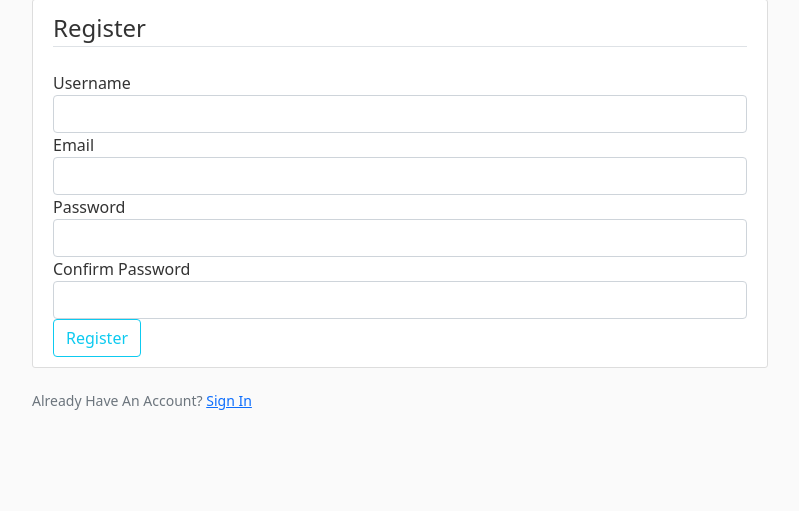
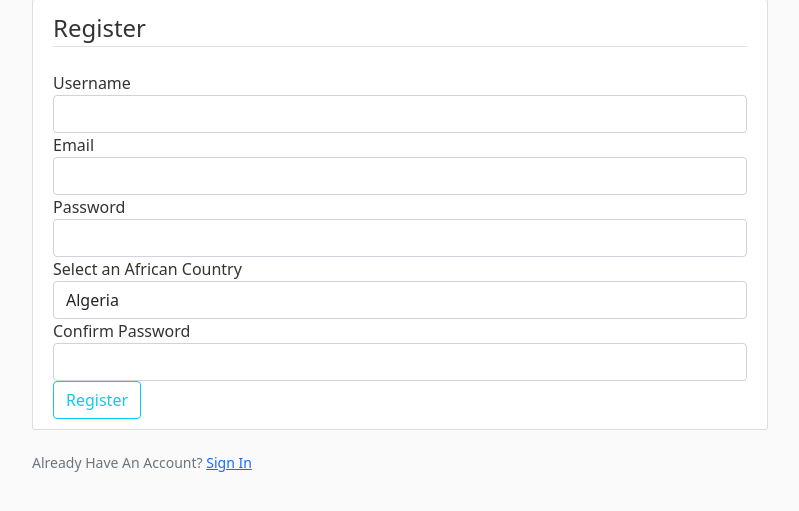
Before and after one commit to Pumelela-Banca/Alxpirience, a Flask app: page /register in a window 1280 px wide. Shown: the part 81-592 px from the top of the page, without its empty margins (50-849 px from the left). Run offline with Flask 3, Linux system fonts and the light colour scheme.

Commit message:
added country in registration and possible countries selection

```diff
--- a/expirience/home/log_in.py
+++ b/expirience/home/log_in.py
@@ -2,7 +2,7 @@
 log-in page details
 """
 from flask_wtf import FlaskForm
-from wtforms import StringField, PasswordField, SubmitField, BooleanField, TextAreaField
+from wtforms import StringField, PasswordField, SubmitField, BooleanField, TextAreaField, SelectField
 from wtforms.validators import DataRequired, Length, Email, EqualTo, ValidationError
 from expirience.data_base import User
 
@@ -11,10 +11,19 @@ class RegisterForm(FlaskForm):
     """
     controls log in form
     """
+    AFRICAN_COUNTRIES = ['Algeria','Angola', 'Benin', 'Botswana', 'Burkina Faso', 'Burundi', 'Cabo Verde',
+                         'Cameroon', 'Central African Republic', 'Chad', 'Comoros', 'Congo', 'Djibouti',
+                         'Egypt', 'Equatorial Guinea', 'Eritrea', 'Eswatini', 'Ethiopia', 'Gabon', 'Gambia',
+                         'Ghana', 'Guinea', 'Guinea-Bissau', 'Ivory Coast', 'Kenya', 'Lesotho', 'Liberia',
+                         'Libya', 'Madagascar', 'Malawi', 'Mali', 'Mauritania', 'Mauritius', 'Morocco',
+                         'Mozambique', 'Namibia', 'Niger', 'Nigeria', 'Rwanda', 'Sao Tome and Principe',
+                         'Senegal', 'Seychelles', 'Sierra Leone', 'Somalia', 'South Africa', 'South Sudan',
+                         'Sudan', 'Tanzania', 'Togo', 'Tunisia', 'Uganda', 'Zambia', 'Zimbabwe']
     username = StringField('Username',
                            validators=[DataRequired(), Length(min=2, max=20)])
     email = StringField('Email',
                            validators=[DataRequired(), Email()])
+    country = SelectField('Select an African Country', choices=AFRICAN_COUNTRIES)
     password = PasswordField('Password',
                              validators=[DataRequired()])
     confirm_password = PasswordField('Confirm Password',
--- a/expirience/routes.py
+++ b/expirience/routes.py
@@ -28,8 +28,10 @@ def register():
 
     form = RegisterForm()
     if form.validate_on_submit():
+        print(form.username.data)
         hashed_password = bcrypt.generate_password_hash(form.password.data).decode('utf-8')
         user = User(username=form.username.data, email=form.email.data, country=form.country.data, password=hashed_password)
+        print(user)
         db.session.add(user)
         db.session.commit()
         flash(f'Account created for {form.username.data}!', 'success')
--- a/expirience/templates/register.html
+++ b/expirience/templates/register.html
@@ -47,6 +47,19 @@
                     {% endif %}
                 </div>
                 <div class="form-group">
+                    {{ form.country.label(class="form-control-label") }}
+                    {% if form.country.errors %}
+                        {{ form.password(class="form-control form-conntrol-lg is-invalid") }}
+                        <div class="invalid-feedback">
+                            {% for error in form.password.errors %}
+                                <span>{{ error }}</span>
+                            {% endfor %}
+                        </div>
+                    {% else %}
+                        {{ form.country(class="form-control form-conntrol-lg") }}
+                    {% endif %}
+                </div>
+                <div class="form-group">
                     {{ form.confirm_password.label(class="form-control-label") }}
 
                     {% if form.confirm_password.erros %}
```
Also changed, not shown: expirience/templates/home.html (indentation only).
